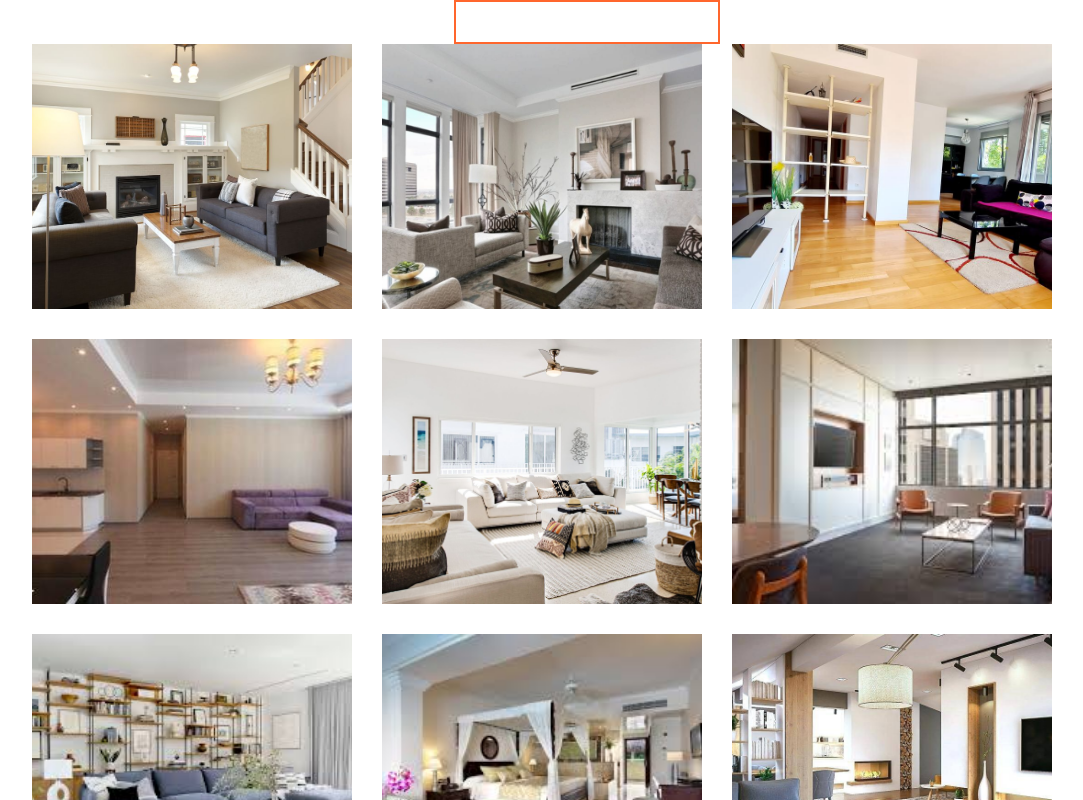
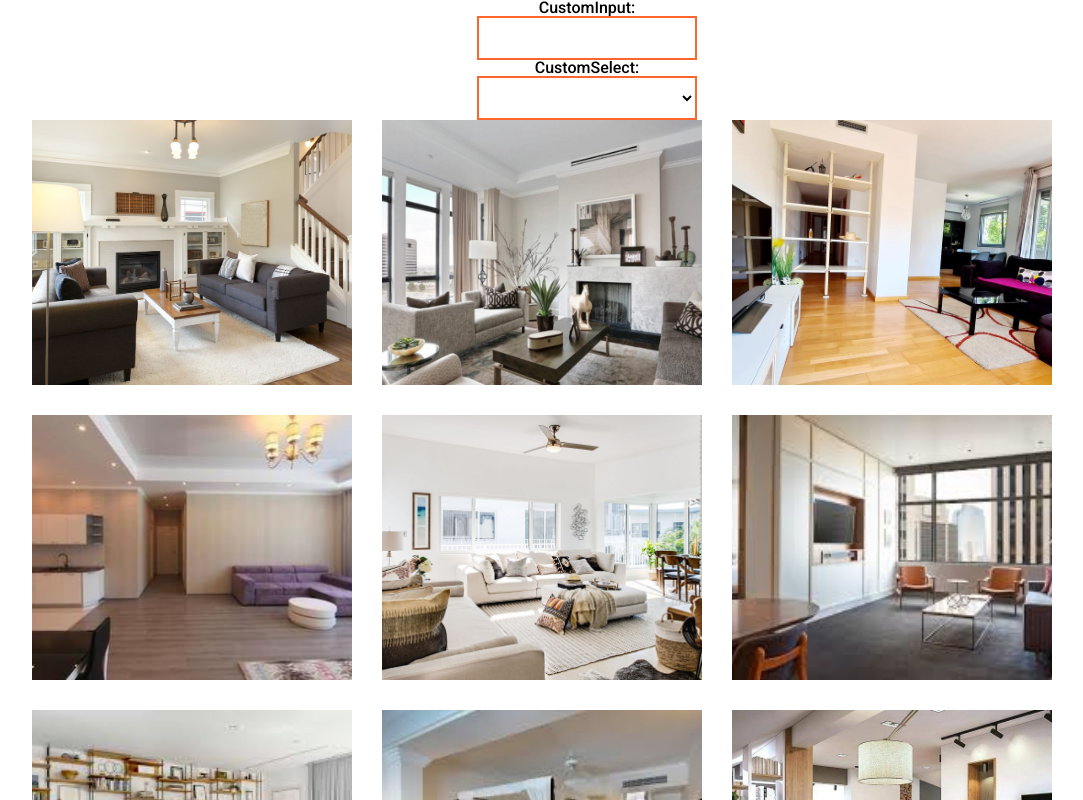
Before and after one commit to IvanRuskevych/practice-vue, a Vue app: page / in a window 1280 px wide. Shown: the top 800 px of the page, without its empty margins (53-1136 px from the left). Built offline with nearby package versions, Linux system fonts and the light colour scheme.

Commit message:
create CustomSelect

```diff
--- a/index.html
+++ b/index.html
@@ -7,7 +7,8 @@
       <link rel="preconnect" href="https://fonts.googleapis.com">
       <link rel="preconnect" href="https://fonts.gstatic.com" crossorigin>
       <link href="https://fonts.googleapis.com/css2?family=Montserrat:ital,wght@0,100..900;1,100..900&family=Roboto:ital,wght@0,100;0,300;0,400;0,500;0,700;0,900;1,100;1,300;1,400;1,500;1,700;1,900&display=swap" rel="stylesheet">
-    <title>Vite App</title>
+      <link rel="stylesheet" href="https://cdnjs.cloudflare.com/ajax/libs/normalize/8.0.1/normalize.min.css" integrity="sha512-NhSC1YmyruXifcj/KFRWoC561YpHpc5Jtzgvbuzx5VozKpWvQ+4nXhPdFgmx8xqexRcpAglTj9sIBWINXa8x5w==" crossorigin="anonymous" referrerpolicy="no-referrer" />
+      <title>Vite App</title>
   </head>
   <body>
     <div id="app"></div>
--- a/src/App.vue
+++ b/src/App.vue
@@ -3,15 +3,17 @@ import ApartmentsItem from "@/components/apartment/ApartmentItem.vue";
 import ApartmentsList from "@/components/apartment/ApartmentsList.vue";
 import apartments from "@/components/apartment/apartments.js";
 import CustomInput from "@/components/shared/CustomInput.vue";
+import CustomSelect from "@/components/shared/CustomSelect.vue";
 
 export default {
   name: "App",
-  components: { CustomInput, ApartmentsList, ApartmentsItem },
+  components: { CustomSelect, CustomInput, ApartmentsList, ApartmentsItem },
 
   data() {
     return {
       apartments,
       searchText: "",
+      selectedOption: "",
     };
   },
 
@@ -26,8 +28,14 @@ export default {
 <template>
   <div :id="$style.app">
     <header>
+      <h3>CustomInput: {{ searchText }}</h3>
       <CustomInput v-model="searchText" />
-      <h3>{{ searchText }}</h3>
+
+      <h3>CustomSelect: {{ selectedOption }}</h3>
+      <CustomSelect
+        v-model="selectedOption"
+        :options="['value', 'label', 'select']"
+      />
     </header>
     <main>
       <ApartmentsList :items="apartments">
--- a/src/components/shared/CustomInput.vue
+++ b/src/components/shared/CustomInput.vue
@@ -16,11 +16,10 @@ defineEmits(["update:modelValue"]);
 
 .custom-input {
   padding: 8px 15px;
-  min-width: 220px;
+  width: 220px;
   min-height: 44px;
   outline: none;
   border: 2px solid $main-color;
-  font-size: 18px;
 
   font-family: "Montserrat Medium", sans-serif;
   font-size: 18px;
--- /dev/null
+++ b/src/components/shared/CustomSelect.vue
@@ -0,0 +1,48 @@
+<script setup>
+import { defineProps, defineEmits } from "vue";
+
+// Оголошуємо пропси та події
+const props = defineProps({
+  options: {
+    type: Array,
+    required: true,
+  },
+  modelValue: {
+    type: String,
+    default: "",
+  },
+});
+
+const emit = defineEmits(["update:modelValue"]);
+</script>
+
+<template>
+  <select
+    class="custom-select"
+    :value="modelValue"
+    @change="(event) => emit('update:modelValue', event.target.value)"
+  >
+    <option v-for="option in options" :key="option" :value="option">
+      {{ option }}
+    </option>
+  </select>
+</template>
+
+<style scoped lang="scss">
+@import "../../assets/scss/variables.scss";
+
+.custom-select {
+  box-sizing: border-box;
+  padding: 8px 15px;
+  min-width: 220px;
+  min-height: 44px;
+  outline: none;
+  cursor: pointer;
+  border: 2px solid $main-color;
+  background-color: #fff;
+
+  font-family: "Montserrat Medium", sans-serif;
+  font-size: 18px;
+  line-height: 21px;
+}
+</style>
```
Also changed, not shown: src/assets/scss/reset.scss (line endings or trailing spaces).
